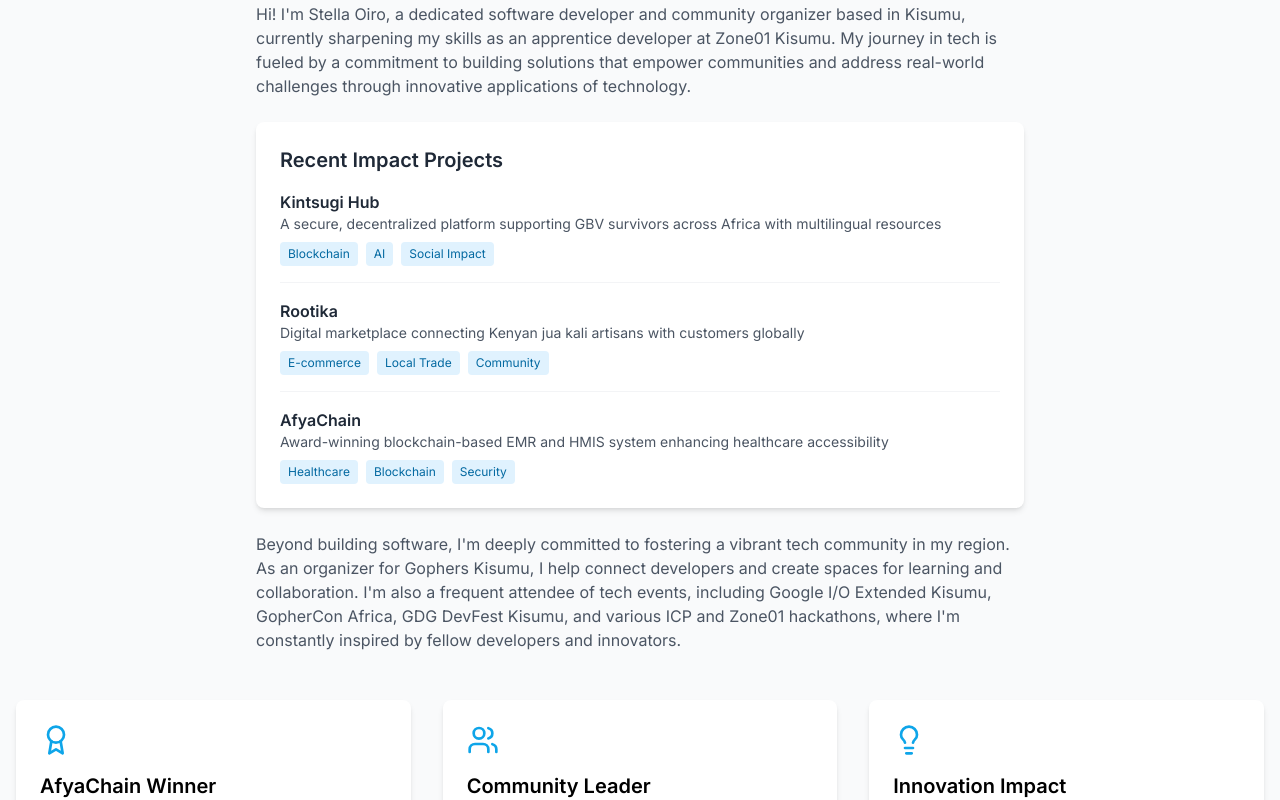
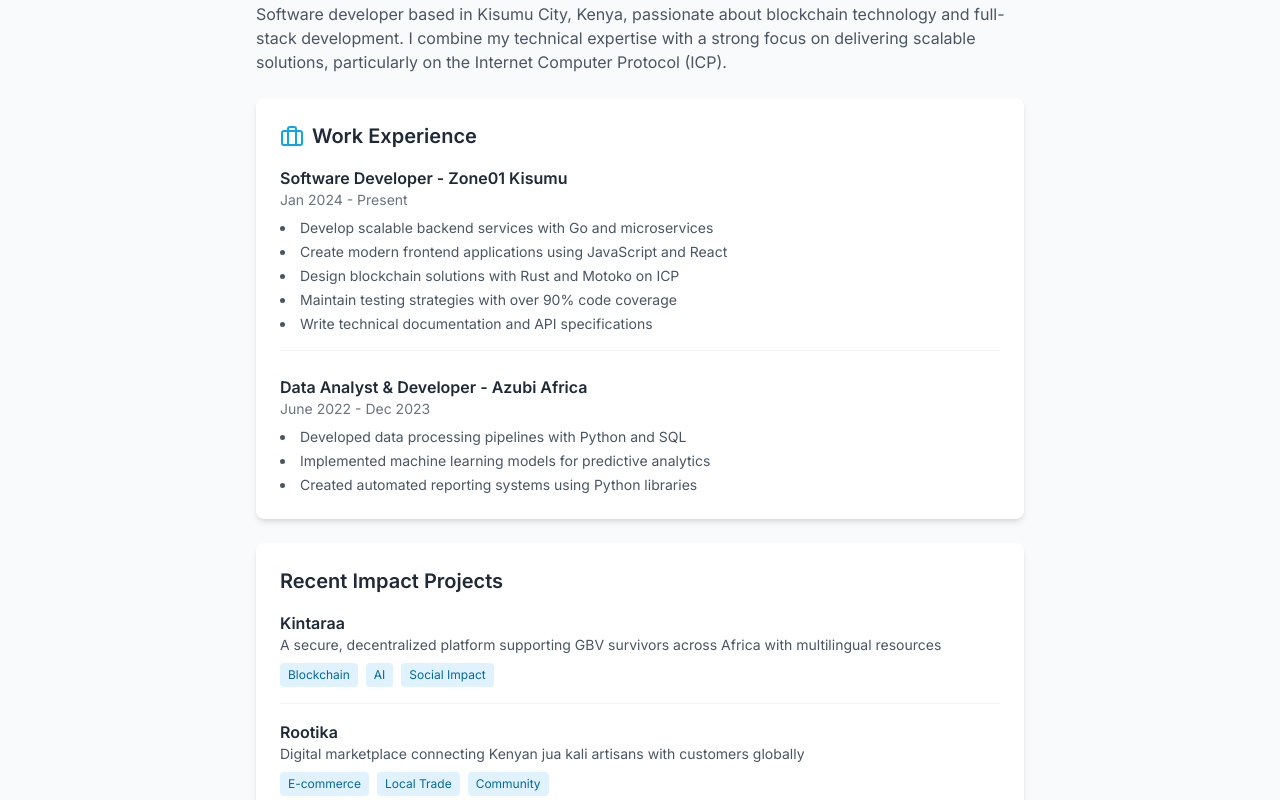
Before and after one commit to Stella-Achar-Oiro/stella-oiro-portfolio, a React (Vite) app: page / in a window 1280 px wide. Shown: the part 1060-1860 px from the top of the page. Built offline with nearby package versions, Linux system fonts and the light colour scheme.

Commit message:
update: remove education section and update work experience in About component

```diff
--- a/src/components/About.jsx
+++ b/src/components/About.jsx
@@ -1,28 +1,53 @@
 import React from 'react';
-import { Code2, Users, Lightbulb, Award } from 'lucide-react';
+import { Code2, Users, Lightbulb, Award, Briefcase } from 'lucide-react';
 
 const About = () => {
   const achievements = [
     {
       icon: <Award className="w-8 h-8 text-primary-500" />,
-      title: "AfyaChain Winner",
-      description: "First place at Zone01 Kisumu hackathon for blockchain-based EMR system"
+      title: "ICP Megahackathon Finalist",
+      description: "Kintaraa Project - Decentralized Community Support Platform"
     },
     {
       icon: <Users className="w-8 h-8 text-primary-500" />,
-      title: "Community Leader",
-      description: "Organizer at Gophers Kisumu, active in tech community events"
+      title: "Community Leadership",
+      description: "Community Organizer at Gophers Kisumu"
     },
     {
-      icon: <Lightbulb className="w-8 h-8 text-primary-500" />,
-      title: "Innovation Impact",
-      description: "Created Kintsugi Hub for GBV survivors and Rootika for local artisans"
+      icon: <Award className="w-8 h-8 text-primary-500" />,
+      title: "Certification",
+      description: "Rust Smart Contract 101 by Dacade"
+    }
+  ];
+
+  const experience = [
+    {
+      title: "Software Developer",
+      company: "Zone01 Kisumu",
+      period: "Jan 2024 - Present",
+      description: [
+        "Develop scalable backend services with Go and microservices",
+        "Create modern frontend applications using JavaScript and React",
+        "Design blockchain solutions with Rust and Motoko on ICP",
+        "Maintain testing strategies with over 90% code coverage",
+        "Write technical documentation and API specifications"
+      ]
+    },
+    {
+      title: "Data Analyst & Developer",
+      company: "Azubi Africa",
+      period: "June 2022 - Dec 2023",
+      description: [
+        "Developed data processing pipelines with Python and SQL",
+        "Implemented machine learning models for predictive analytics",
+        "Created automated reporting systems using Python libraries"
+      ]
     }
   ];
 
   const projects = [
     {
-      title: "Kintsugi Hub",
+      title: "Kintaraa",
       description: "A secure, decentralized platform supporting GBV survivors across Africa with multilingual resources",
       tags: ["Blockchain", "AI", "Social Impact"]
     },
@@ -45,11 +70,30 @@ const About = () => {
 
         <div className="max-w-3xl mx-auto text-gray-600 mb-12">
           <p className="mb-6">
-            Hi! I'm Stella Oiro, a dedicated software developer and community organizer based in Kisumu,
-            currently sharpening my skills as an apprentice developer at Zone01 Kisumu. My journey in tech
-            is fueled by a commitment to building solutions that empower communities and address real-world
-            challenges through innovative applications of technology.
+            Software developer based in Kisumu City, Kenya, passionate about blockchain technology
+            and full-stack development. I combine my technical expertise with a strong focus on
+            delivering scalable solutions, particularly on the Internet Computer Protocol (ICP).
           </p>
+
+          <div className="bg-white p-6 rounded-lg shadow-md mb-6">
+            <h3 className="text-xl font-semibold text-gray-800 mb-4 flex items-center gap-2">
+              <Briefcase className="w-6 h-6 text-primary-500" />
+              Work Experience
+            </h3>
+            <div className="space-y-6">
+              {experience.map((job, index) => (
+                <div key={index} className="border-b border-gray-100 last:border-0 pb-4 last:pb-0">
+                  <h4 className="font-semibold text-gray-800">{job.title} - {job.company}</h4>
+                  <p className="text-sm text-gray-500 mb-2">{job.period}</p>
+                  <ul className="list-disc list-inside space-y-1">
+                    {job.description.map((item, itemIndex) => (
+                      <li key={itemIndex} className="text-sm">{item}</li>
+                    ))}
+                  </ul>
+                </div>
+              ))}
+            </div>
+          </div>
 
           <div className="bg-white p-6 rounded-lg shadow-md mb-6">
             <h3 className="text-xl font-semibold text-gray-800 mb-4">Recent Impact Projects</h3>
```
